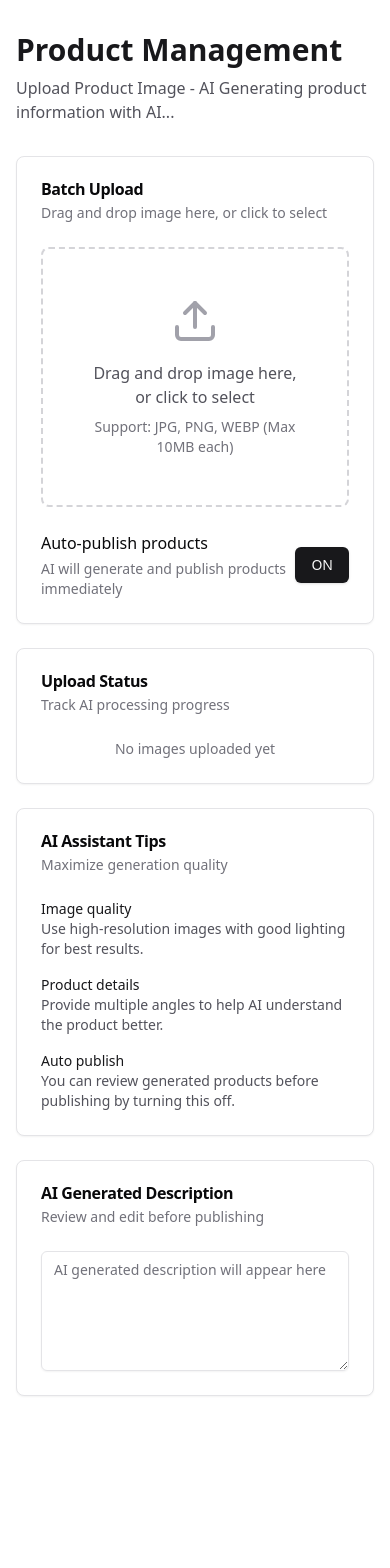
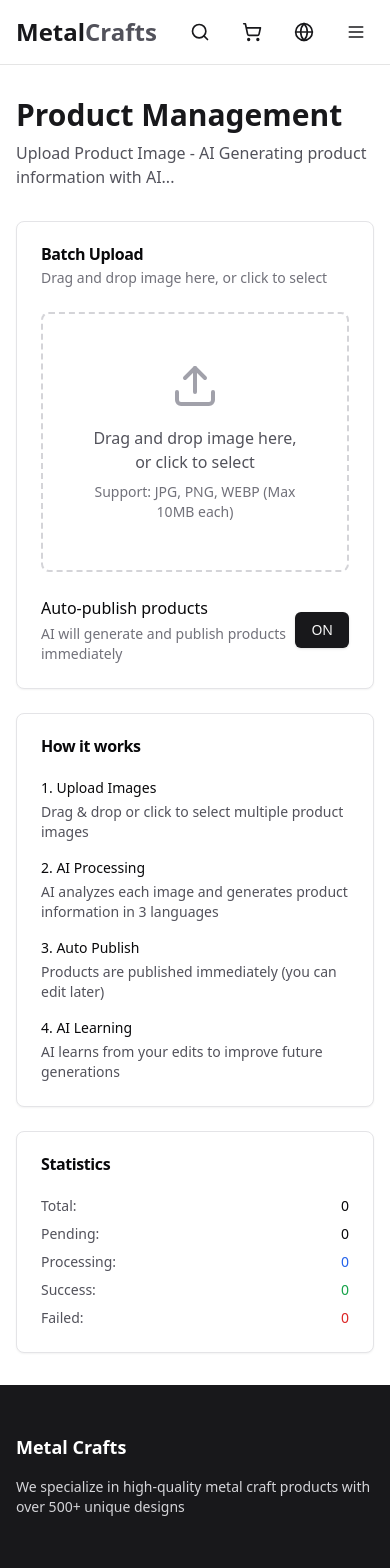
Before and after one commit to changle0245/gongyipin3, a Next.js app: page /en/admin/upload in a window 390 px wide. Shown: the top 1568 px of the page. Before the commit the page ends 1428 px from the top, so only its background shows below. Built offline with nearby package versions, Linux system fonts and the light colour scheme.

Commit message:
Restore admin upload route under locale tree

```diff
--- a/app/(admin)/[locale]/admin/upload/page.tsx
+++ /dev/null
@@ -1,17 +0,0 @@
-export const dynamic = 'force-dynamic';
-export const revalidate = 0;
-export const dynamicParams = true;
-
-export function generateStaticParams() {
-  return [];
-}
-
-import { unstable_noStore as noStore } from 'next/cache';
-import { headers } from 'next/headers';
-import AdminUploadPageClient from './AdminUploadPageClient';
-
-export default function AdminUploadPage() {
-  noStore();
-  headers();
-  return <AdminUploadPageClient />;
-}
--- a/app/(admin)/[locale]/layout.tsx
+++ /dev/null
@@ -1,35 +0,0 @@
-import type { ReactNode } from 'react';
-import { notFound } from 'next/navigation';
-import { loadLocaleMessages } from '@/i18n/messages';
-import { TranslationsProvider } from '@/i18n/translation-context';
-import { isLocale } from '@/i18n/request';
-import '../../globals.css';
-
-export const dynamic = 'force-dynamic';
-export const revalidate = 0;
-export const dynamicParams = true;
-
-interface AdminLayoutProps {
-  children: ReactNode;
-  params: {
-    locale: string;
-  };
-}
-
-export default async function AdminLayout({ children, params: { locale } }: AdminLayoutProps) {
-  if (!isLocale(locale)) {
-    notFound();
-  }
-
-  const messages = await loadLocaleMessages(locale);
-
-  return (
-    <html lang={locale} dir={locale === 'ar' ? 'rtl' : 'ltr'}>
-      <body className="font-sans antialiased">
-        <TranslationsProvider locale={locale} messages={messages}>
-          {children}
-        </TranslationsProvider>
-      </body>
-    </html>
-  );
-}
--- a/app/(admin)/[locale]/admin/upload/AdminUploadPageClient.tsx
+++ b/app/[locale]/admin/upload/page.tsx
@@ -1,15 +1,19 @@
 'use client';
 
 import { useState, useCallback } from 'react';
-import { useTranslations, useLocale } from '@/i18n/translation-context';
+import { useTranslations } from '@/i18n/translation-context';
+import type { Locale } from '@/i18n/request';
 import { Button } from '@/components/ui/button';
 import { Card, CardContent, CardHeader, CardTitle, CardDescription } from '@/components/ui/card';
 import { Input } from '@/components/ui/input';
 import { Label } from '@/components/ui/label';
-import { Textarea } from '@/components/ui/textarea';
 import { Badge } from '@/components/ui/badge';
 import { Upload, X, Loader2, CheckCircle, AlertCircle } from 'lucide-react';
 import { AIGeneratedProduct } from '@/lib/types';
+
+type AdminUploadPageProps = {
+  params: { locale: Locale };
+};
 
 interface UploadedImage {
   file: File;
@@ -19,9 +23,8 @@ interface UploadedImage {
   error?: string;
 }
 
-export default function AdminUploadPageClient() {
+export default function AdminUploadPage({ params: { locale } }: AdminUploadPageProps) {
   const t = useTranslations();
-  const locale = useLocale();
   const [images, setImages] = useState<UploadedImage[]>([]);
   const [autoPublish, setAutoPublish] = useState(true);
   const [uploading, setUploading] = useState(false);
@@ -226,131 +229,140 @@ export default function AdminUploadPageClient() {
                 )}
               </CardContent>
             </Card>
-          </div>
 
-          <div className="space-y-6">
-            <Card>
-              <CardHeader>
-                <CardTitle>Upload Status</CardTitle>
-                <CardDescription>Track AI processing progress</CardDescription>
-              </CardHeader>
-              <CardContent className="space-y-4">
-                {images.length === 0 && (
-                  <p className="text-sm text-zinc-500 text-center">
-                    No images uploaded yet
-                  </p>
-                )}
-
-                {images.map((image, index) => (
-                  <div
-                    key={index}
-                    className="p-4 border border-zinc-200 rounded-lg relative"
-                  >
-                    <button
-                      onClick={() => removeImage(index)}
-                      className="absolute top-2 right-2 text-zinc-400 hover:text-zinc-600"
-                      aria-label="Remove image"
-                    >
-                      <X className="w-4 h-4" />
-                    </button>
-
-                    <div className="flex gap-4">
-                      <div className="w-20 h-20 bg-zinc-100 rounded-lg overflow-hidden">
+            {images.length > 0 && (
+              <div className="mt-6 grid grid-cols-2 md:grid-cols-3 gap-4">
+                {images.map((img, index) => (
+                  <div key={index} className="relative group">
+                    <div className="aspect-square rounded-lg overflow-hidden border-2 border-zinc-200">
                       <img
-                          src={image.preview}
-                          alt={`Uploaded preview ${index + 1}`}
+                        src={img.preview}
+                        alt={`Upload ${index + 1}`}
                         className="w-full h-full object-cover"
                       />
                     </div>
 
-                      <div className="flex-1 space-y-2">
-                        <div className="flex items-center gap-2">
-                          <Badge
-                            variant={
-                              image.status === 'success'
-                                ? 'default'
-                                : image.status === 'error'
-                                  ? 'destructive'
-                                  : 'secondary'
-                            }
-                          >
-                            {image.status === 'pending' && 'Pending'}
-                            {image.status === 'processing' && 'Processing'}
-                            {image.status === 'success' && 'Completed'}
-                            {image.status === 'error' && 'Failed'}
+                    <div className="absolute top-2 left-2">
+                      {img.status === 'pending' && (
+                        <Badge variant="secondary">Pending</Badge>
+                      )}
+                      {img.status === 'processing' && (
+                        <Badge className="bg-blue-500">
+                          <Loader2 className="w-3 h-3 mr-1 animate-spin" />
+                          Processing
                         </Badge>
-                          {image.status === 'processing' && (
-                            <Loader2 className="w-4 h-4 animate-spin text-zinc-400" />
                       )}
-                          {image.status === 'success' && (
-                            <CheckCircle className="w-4 h-4 text-emerald-500" />
+                      {img.status === 'success' && (
+                        <Badge className="bg-green-500">
+                          <CheckCircle className="w-3 h-3 mr-1" />
+                          Success
+                        </Badge>
                       )}
-                          {image.status === 'error' && (
-                            <AlertCircle className="w-4 h-4 text-red-500" />
+                      {img.status === 'error' && (
+                        <Badge variant="destructive">
+                          <AlertCircle className="w-3 h-3 mr-1" />
+                          Error
+                        </Badge>
                       )}
                     </div>
 
-                        {image.aiData && (
-                          <div className="space-y-2">
-                            <p className="font-medium">{image.aiData.name[locale]}</p>
-                            <p className="text-sm text-zinc-500">
-                              {image.aiData.description[locale]}
+                    {img.status === 'pending' && (
+                      <button
+                        onClick={() => removeImage(index)}
+                        className="absolute top-2 right-2 bg-black/50 text-white p-1 rounded-full opacity-0 group-hover:opacity-100 transition"
+                      >
+                        <X className="w-4 h-4" />
+                      </button>
+                    )}
+
+                    {img.aiData && (
+                      <div className="mt-3 space-y-1 text-sm">
+                        <p className="font-semibold">{img.aiData.name[locale]}</p>
+                        <p className="text-zinc-600">
+                          {img.aiData.description[locale]}
                         </p>
-                            <div className="grid grid-cols-2 gap-2 text-sm">
-                              <div>
-                                <span className="text-zinc-500">Category:</span>{' '}
-                                {image.aiData.category}
-                              </div>
-                              <div>
-                                <span className="text-zinc-500">Price:</span>{' '}
-                                ${image.aiData.specifications.price}
-                              </div>
+                        <div className="grid grid-cols-2 gap-2">
+                          <span className="text-zinc-500">Category: {img.aiData.category}</span>
+                          <span className="text-zinc-500">Price: ${img.aiData.specifications.price}</span>
                         </div>
                       </div>
                     )}
 
-                        {image.error && (
-                          <p className="text-sm text-red-500">{image.error}</p>
+                    {img.error && (
+                      <p className="mt-2 text-sm text-red-500">{img.error}</p>
                     )}
                   </div>
+                ))}
               </div>
+            )}
           </div>
-                ))}
-              </CardContent>
-            </Card>
 
+          <div>
             <Card>
               <CardHeader>
-                <CardTitle>AI Assistant Tips</CardTitle>
-                <CardDescription>Maximize generation quality</CardDescription>
+                <CardTitle>How it works</CardTitle>
               </CardHeader>
-              <CardContent className="space-y-4 text-sm text-zinc-600">
+              <CardContent className="space-y-4 text-sm">
                 <div>
-                  <p className="font-medium text-zinc-900">Image quality</p>
-                  <p>Use high-resolution images with good lighting for best results.</p>
+                  <h4 className="font-medium mb-1">1. Upload Images</h4>
+                  <p className="text-zinc-600">
+                    Drag & drop or click to select multiple product images
+                  </p>
                 </div>
                 <div>
-                  <p className="font-medium text-zinc-900">Product details</p>
-                  <p>Provide multiple angles to help AI understand the product better.</p>
+                  <h4 className="font-medium mb-1">2. AI Processing</h4>
+                  <p className="text-zinc-600">
+                    AI analyzes each image and generates product information in 3 languages
+                  </p>
                 </div>
                 <div>
-                  <p className="font-medium text-zinc-900">Auto publish</p>
-                  <p>You can review generated products before publishing by turning this off.</p>
+                  <h4 className="font-medium mb-1">3. Auto Publish</h4>
+                  <p className="text-zinc-600">
+                    Products are published immediately (you can edit later)
+                  </p>
+                </div>
+                <div>
+                  <h4 className="font-medium mb-1">4. AI Learning</h4>
+                  <p className="text-zinc-600">
+                    AI learns from your edits to improve future generations
+                  </p>
                 </div>
               </CardContent>
             </Card>
 
-            <Card>
+            <Card className="mt-6">
               <CardHeader>
-                <CardTitle>AI Generated Description</CardTitle>
-                <CardDescription>Review and edit before publishing</CardDescription>
+                <CardTitle>Statistics</CardTitle>
               </CardHeader>
-              <CardContent>
-                <Textarea
-                  placeholder="AI generated description will appear here"
-                  className="min-h-[120px]"
-                  readOnly
-                />
+              <CardContent className="space-y-2 text-sm">
+                <div className="flex justify-between">
+                  <span className="text-zinc-600">Total:</span>
+                  <span className="font-medium">{images.length}</span>
+                </div>
+                <div className="flex justify-between">
+                  <span className="text-zinc-600">Pending:</span>
+                  <span className="font-medium">
+                    {images.filter((img) => img.status === 'pending').length}
+                  </span>
+                </div>
+                <div className="flex justify-between">
+                  <span className="text-zinc-600">Processing:</span>
+                  <span className="font-medium text-blue-600">
+                    {images.filter((img) => img.status === 'processing').length}
+                  </span>
+                </div>
+                <div className="flex justify-between">
+                  <span className="text-zinc-600">Success:</span>
+                  <span className="font-medium text-green-600">
+                    {images.filter((img) => img.status === 'success').length}
+                  </span>
+                </div>
+                <div className="flex justify-between">
+                  <span className="text-zinc-600">Failed:</span>
+                  <span className="font-medium text-red-600">
+                    {images.filter((img) => img.status === 'error').length}
+                  </span>
+                </div>
               </CardContent>
             </Card>
           </div>
--- a/app/(site)/[locale]/layout.tsx
+++ b/app/[locale]/layout.tsx
@@ -4,7 +4,7 @@ import { Header } from '@/components/layout/header';
 import { Footer } from '@/components/layout/footer';
 import { loadLocaleMessages } from '@/i18n/messages';
 import { TranslationsProvider } from '@/i18n/translation-context';
-import '../../globals.css';
+import '../globals.css';
 
 export function generateStaticParams() {
   return locales.map((locale) => ({ locale }));
```
Also changed, not shown: app/[locale]/page.tsx (renamed from app/(site)/[locale]/page.tsx), app/[locale]/products/[id]/page.tsx (renamed from app/(site)/[locale]/products/[id]/page.tsx), app/[locale]/quote/page.tsx (renamed from app/(site)/[locale]/quote/page.tsx), vercel.json. Lines whose indentation alone changed are shown as unchanged.
